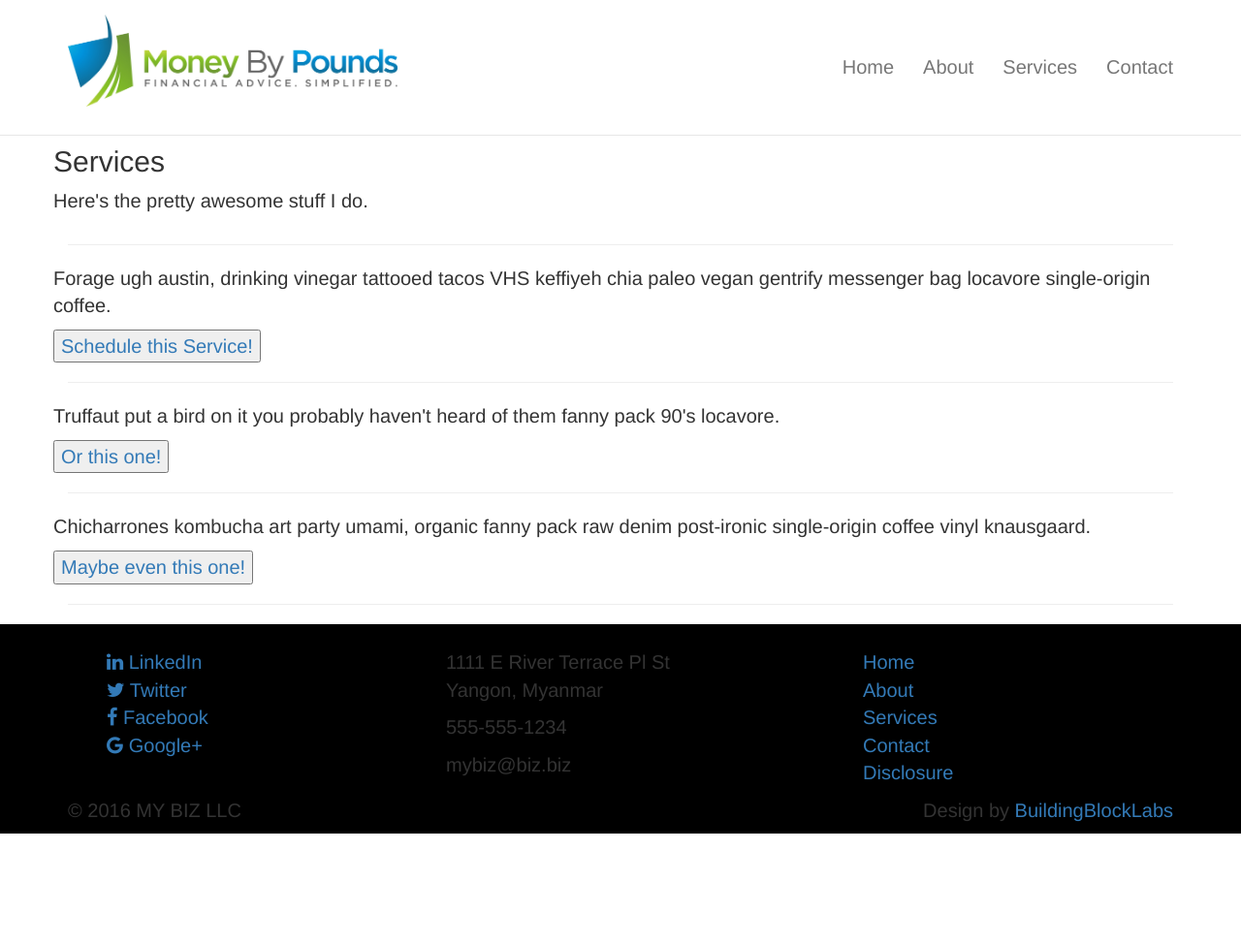
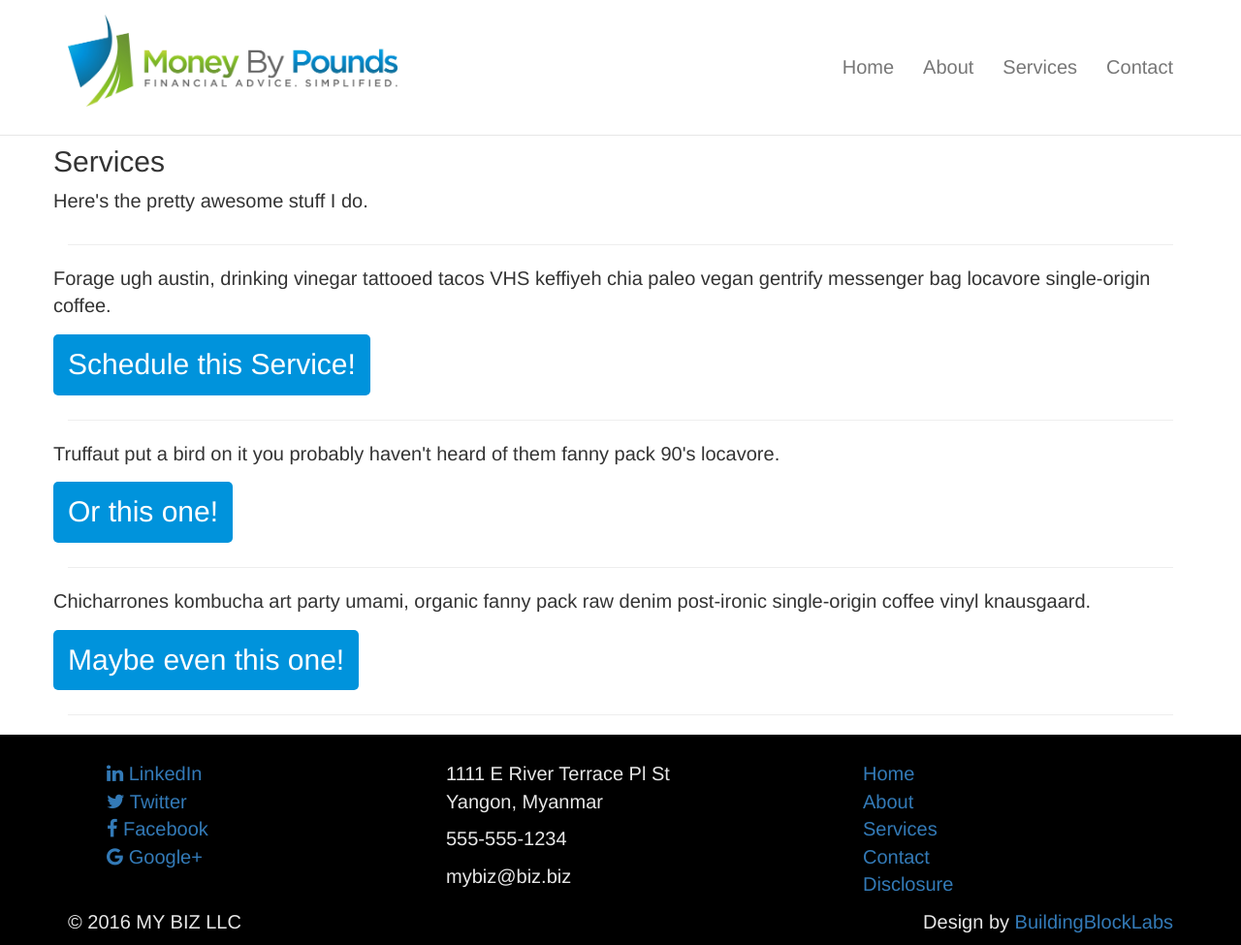
Before and after one commit to MoneyByPounds/MoneyByPounds.github.io, a Jekyll site: the page built from services.html, in a window 1280 px wide and 975 px high. Shown: the whole window at 97% size. Built offline with Jekyll 4.4.1, drawn with Linux system fonts in a browser that asks for light colours.

Commit message:
Finishing touches on skeleton styling
Added button and form styling.
Various div styling to body.
Adjusted smooth scroll offset.

```diff
--- a/_includes/footer.html
+++ b/_includes/footer.html
@@ -31,11 +31,11 @@
 		</div>
 
 		<div class="row">
-			<div class="col-sm-8 text-left">
+			<div class="col-sm-6 text-left">
 				<p>&copy; {{ site.time | date: '%Y' }} MY BIZ LLC</p>
 			</div>
 
-			<div class="col-sm-4 text-right">
+			<div class="col-sm-6 text-right">
 				<p>Design by <a href="https://www.buildingblocklabs.com/" target="_blank">BuildingBlockLabs</a></p>
 			</div>
 		</div>
--- a/_scss/_body.scss
+++ b/_scss/_body.scss
@@ -8,10 +8,15 @@ body {
 
 section {
 	min-height: 400px;
+	padding: 2em;
 }
 
 .vertical-align {
 
+}
+
+#home {
+	padding: 0;
 }
 
 #intro {
--- /dev/null
+++ b/_scss/_button.scss
@@ -0,0 +1,17 @@
+button {
+  background-color: #0093dc;
+	border-radius: 5px;
+  padding: 10px 15px;
+  margin: 5px 0;
+	color: #ffffff;
+	font-size: 1.5em;
+	font-weight: 200;
+	border: 0px;
+	transition: all 0.3s ease-in-out;
+	-moz-transition: all 0.3s ease-in-out;
+	-webkit-transition: all 0.3s ease-in-out;
+}
+
+button:hover {
+	background: #111;
+}
--- a/_scss/_footer.scss
+++ b/_scss/_footer.scss
@@ -2,3 +2,12 @@
 	background-color: black;
 	padding-top: 2%;
 }
+
+footer {
+	p {
+		color: #e7e7e7;
+	}
+	ul {
+		list-style-type: none;
+	}
+}
--- /dev/null
+++ b/_scss/_form.scss
@@ -0,0 +1,29 @@
+.input-text{
+	padding: 15px 15px;
+	border: 1px solid #ccc;
+	width: 100%;
+	height: 50px;
+	display: block;
+	border-radius: 4px;
+	font-size: 15px;
+	color: #aaa;
+	font-family: sans-serif;
+	margin: 0;
+	transition: all 0.3s ease-in-out;
+	-moz-transition: all 0.3s ease-in-out;
+	-webkit-transition: all 0.3s ease-in-out;
+}
+
+.input-text:focus {
+	border: 1px solid #85bc32;
+	outline: 0;
+	-webkit-box-shadow: inset 0 1px 1px rgba(0, 0, 0, 0.075), 0 0 8px rgba(124, 197, 118, 0.3);
+	-moz-box-shadow: inset 0 1px 1px rgba(0, 0, 0, 0.075), 0 0 8px rgba(124, 197, 118, 0.3);
+	box-shadow: inset 0 1px 1px rgba(0, 0, 0, 0.075), 0 0 8px rgba(124, 197, 118, 0.3);
+}
+
+ .text-area {
+	height: 165px !important;
+	resize: none;
+	overflow: auto;
+}
--- a/assets/css/style.scss
+++ b/assets/css/style.scss
@@ -4,17 +4,5 @@
 @import "header";
 @import "footer";
 @import "body";
-
-// useful tool
-.outline {
-	outline: 1px solid red;
-}
-
-.highlight {
-	padding-top: 2%;
-	padding-bottom: 2%;
-}
-
-ul {
-	list-style-type: none;
-}
+@import "button";
+@import "form";
--- a/assets/js/smooth_scroll.js
+++ b/assets/js/smooth_scroll.js
@@ -15,7 +15,7 @@ $(document).ready(function() {
 
       //animate
       $('html, body').animate({
-        scrollTop: $(hash).offset().top
+        scrollTop: $(hash).offset().top -120
       }, 800, function(){
 
         // when done, add hash to url (default click behaviour)
```
Also changed, not shown: index.html (+20 -21 lines).
